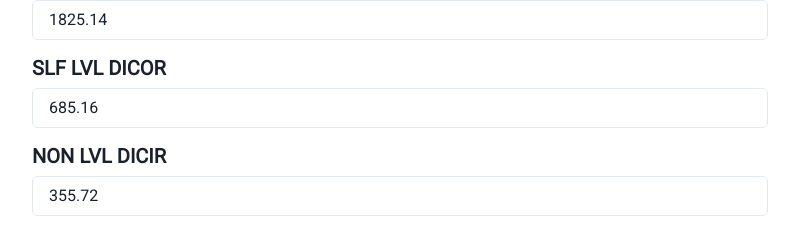
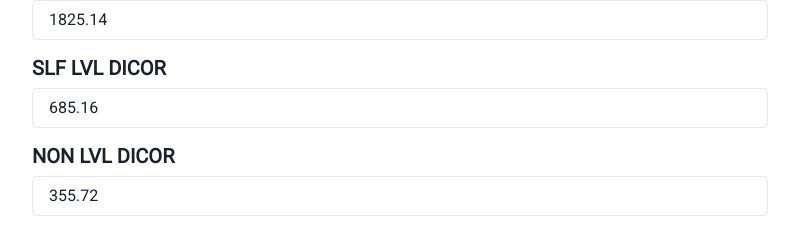
Before and after one commit to GPT-Engineer-App/Roof-Quote-Pro, a React (Vite) app: page / in a window 1280 px wide. Shown: the part 1284-1517 px from the top of the page, without its empty margins (240-1039 px from the left). Built offline with nearby package versions, Linux system fonts and the light colour scheme.

Commit message:
Corrected the input field title from NON LVL DICIR to NON LVL DICOR in the Index.jsx file.

```diff
--- a/src/pages/Index.jsx
+++ b/src/pages/Index.jsx
@@ -145,7 +145,7 @@ Total sum from parts X ${taxRate}% = Tax. Labor cannot be taxed.
           <Input type="number" value={slfLvlDicor} onChange={(e) => setSlfLvlDicor(parseFloat(e.target.value))} />
         </Box>
         <Box width="100%">
-          <Heading as="h2" size="md" mb={2}>NON LVL DICIR</Heading>
+          <Heading as="h2" size="md" mb={2}>NON LVL DICOR</Heading>
           <Input type="number" value={nonLvlDicir} onChange={(e) => setNonLvlDicir(parseFloat(e.target.value))} />
         </Box>
         <Box width="100%">
```
